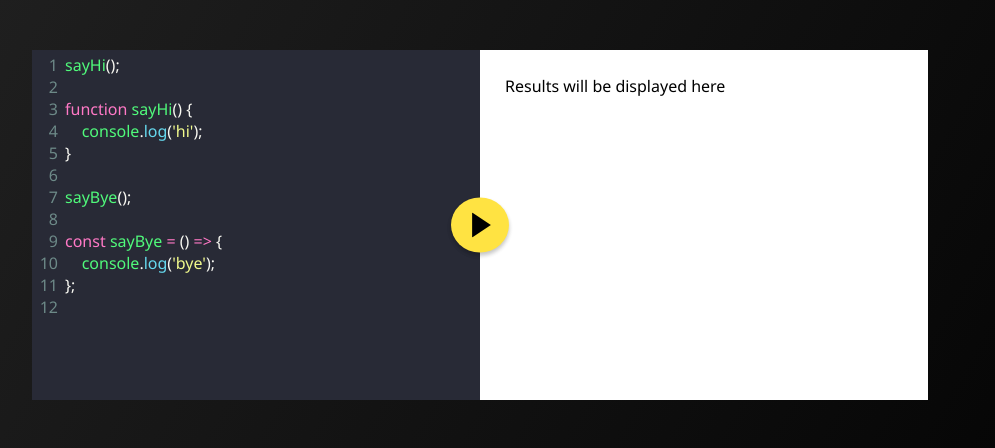
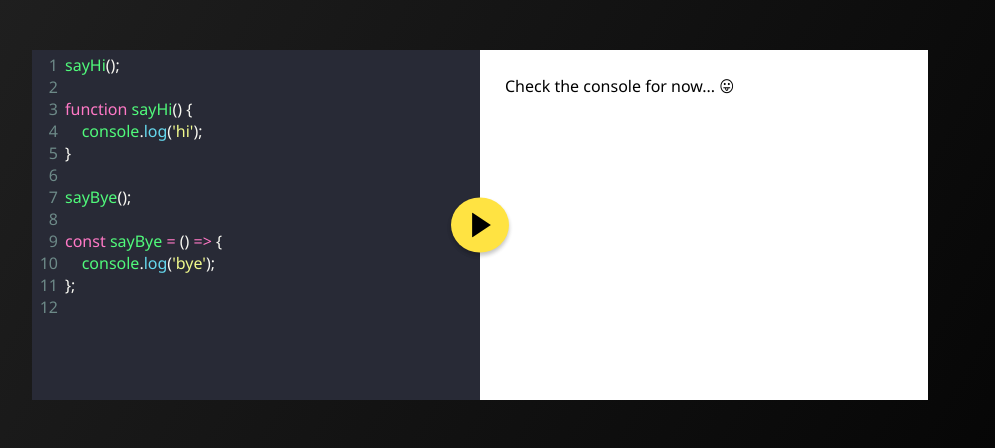
Before and after one commit to emiliodominguez/js-exercises-app, a React (Create React App) app: page / in a window 1280 px wide. Shown: the top 448 px of the page, without its empty margins (160-1155 px from the left). Built offline with nearby package versions, Linux system fonts and the light colour scheme.

Commit message:
Changed results block message

```diff
--- a/src/components/Main/index.tsx
+++ b/src/components/Main/index.tsx
@@ -69,7 +69,7 @@ export default function Main() {
                 </button>
 
                 <div className={styles.results}>
-                    Results will be displayed here
+                    Check the console for now... 😛
                 </div>
             </section>
 
```
